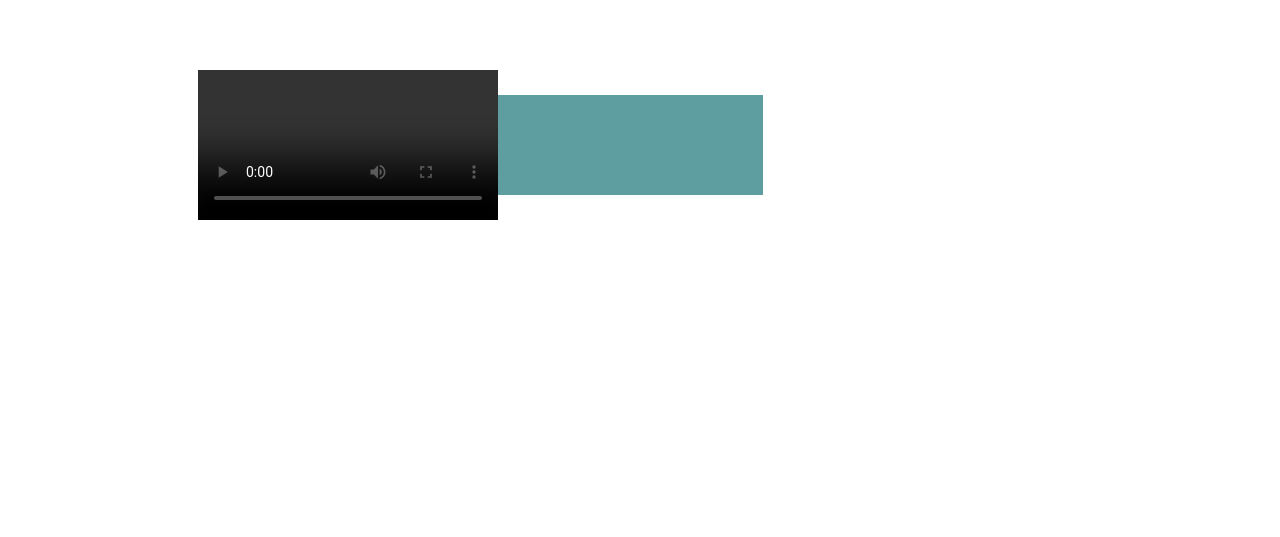
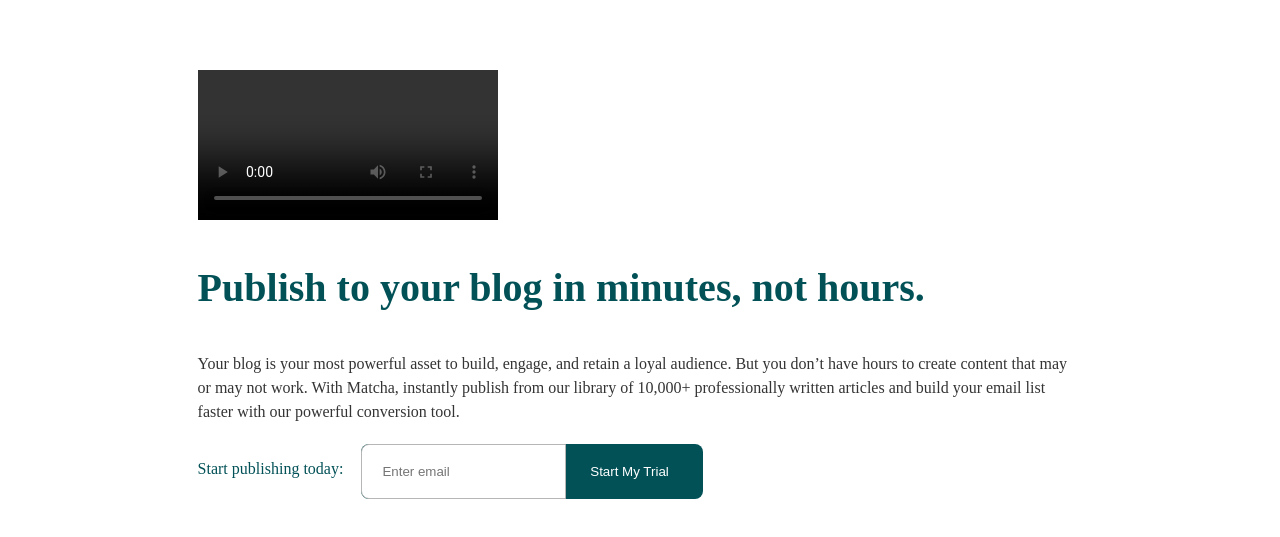
Before and after one commit to samrs/sesion3, a plain HTML site: page index.html in a window 1280 px wide. Shown: the part 433-970 px from the top of the page. Before the commit the page ends 800 px from the top, so only its background shows below. Drawn offline with Linux system fonts and the light colour scheme.

Commit message:
Added section promo

```diff
--- a/index.html
+++ b/index.html
@@ -17,28 +17,53 @@
 <!-- Contexto principal de la pagina -->
 <main>
     <section>
-        <video src="https://cdn.videvo.net/videvo_files/video/premium/video0036/small_watermarked/computer_code00_preview.mp4">
+        <video
+        src="https://cdn.videvo.net/videvo_files/video/premium/video0036/small_watermarked/computer_code00_preview.mp4">
         </video>
+
         <video controls
         poster="https://cdn.videvo.net/videvo_files/video/premium/video0036/thumbnails/computer_code00_small.jpg">
             <source
             type="video/webm"
             src="https://cdn.videvo.net/videvo_files/video/premium/video0036/small_watermarked/computer_code00_preview.webm">
-
         </video>
 
         <iframe width="420" height="315"
         src="https://www.youtube.com/embed/tgbNymZ7vqY">
+        </iframe>
 
-        </iframe>
     </section>
 
     <section class="container-section-promo">
 
         <video controls></video>
-        <article class="item-article"></article>
+
+        <article class="publish">
+
+            <h3>Publish to your blog in minutes, not hours.</h3>
+
+            <p>
+              Your blog is your most powerful asset to build, engage, and retain a loyal
+              audience. But you don’t have hours to create content that may or may not
+              work. With Matcha, instantly publish from our library of 10,000+
+              professionally written articles and build your email list faster with our
+              powerful conversion tool.
+            </p>
+
+            <form>
+              <p>Start publishing today:</p>
+
+              <div>
+                <input type="text" placeholder="Enter email" />
+                <button>Start My Trial</button>
+              </div>
+            </form>
+
+          </article>
 
     </section>
+
+
 </main>
 
 <footer></footer>
--- a/styles.css
+++ b/styles.css
@@ -7,14 +7,58 @@
 }
 
 .container-section-promo{
-    display: flex;
     width: 70%;
     margin: 100px auto;
     align-items: center;
 }
 
-.container-section-promo .item-article{
-    width: 30%;
-    height: 100px;
-    background-color: cadetblue;
+.publish h3 {
+    font-family: "Alegreya", serif;
+    font-size: 40px;
+    line-height: 48px;
+    color: #025157;
+  }
+
+.publish > p {
+    font-size: 16px;
+    color: #343434;
+    line-height: 1.5;
+    margin-bottom: 20px;
+  }
+
+.publish > form {
+    display: flex;
+    height: 55px;
+  }
+
+.publish > form p {
+    color: #025157;
+    margin-right: 18px;
+  }
+
+.publish > form div{
+    background-color: #025157;
+    border-radius: 8px;
 }
+
+.publish > form div * {
+    height: 100%;
+    box-sizing: border-box;
+}
+
+.publish > form div button {
+    color: white;
+    background-color: transparent;
+    border: 0;
+    padding: 6px 20px;
+}
+
+.publish > form div input {
+    border: 1px solid #b6b6b6;
+    padding: 6px 20px;
+    border-radius: 8px;
+    width: 60%;
+    max-width: 250px;
+    border-top-right-radius: 0;
+    border-bottom-right-radius: 0;
+}
```
